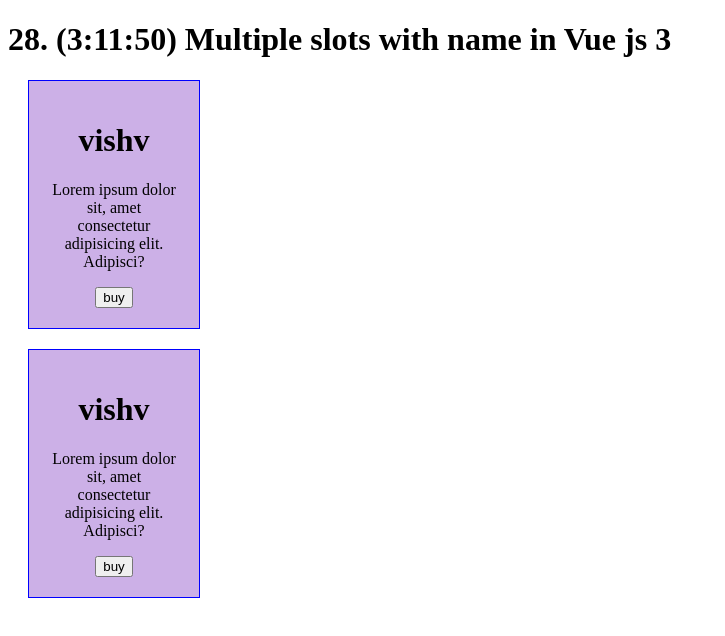
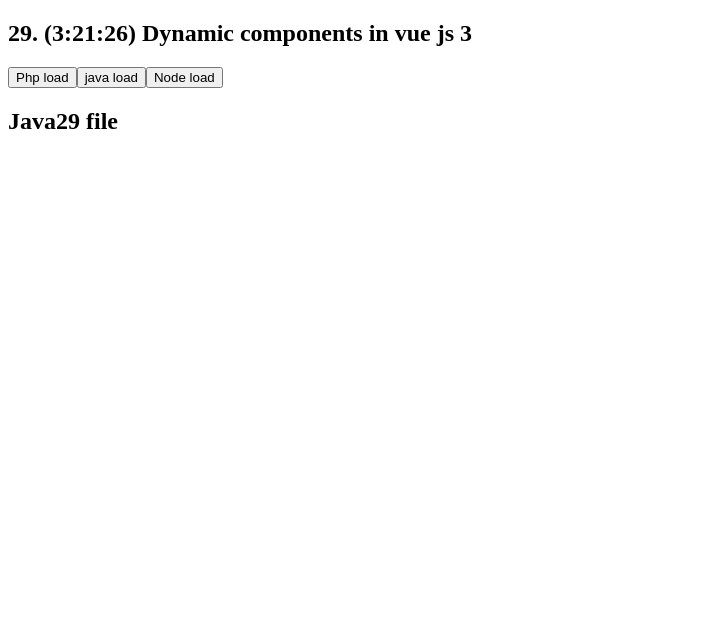
Before and after one commit to VIP114/vuejs-full-course-for-revise, a Vue app: page / in a window 1280 px wide. Shown: the top 636 px of the page, without its empty margins (0-725 px from the left). Built offline with nearby package versions, Linux system fonts and the light colour scheme.

Commit message:
29. (3:21:26) Dynamic components in vue js 3

```diff
--- a/src/App.vue
+++ b/src/App.vue
@@ -18,7 +18,8 @@
   <!-- <ComputedPropes25/> -->
   <!-- <Watchers26/> -->
   <!-- <ParentsSlots27/> -->
-  <ParentsMultipleSlots28/>
+  <!-- <ParentsMultipleSlots28/>  -->
+  <DynamicComponents29/>
 </template>
 
 <script>
@@ -40,7 +41,8 @@
 // import ComputedPropes25 from './components/ComputedPropes25'
 // import Watchers26 from './components/Watchers26'
 // import ParentsSlots27 from './components/ParentsSlots27'
-import ParentsMultipleSlots28 from './components/ParentsMultipleSlots28'
+// import ParentsMultipleSlots28 from './components/ParentsMultipleSlots28'
+import DynamicComponents29 from './components/DynamicComponents29'
 export default {
   name: 'App',
   components: {
@@ -62,7 +64,8 @@ export default {
     // ComputedPropes25,
     // Watchers26,
     // ParentsSlots27,
-    ParentsMultipleSlots28,
+    // ParentsMultipleSlots28,
+    DynamicComponents29,
   }
 }
 </script>
--- /dev/null
+++ b/src/components/DynamicComponents29.vue
@@ -0,0 +1,30 @@
+<template>
+    <div>
+        <h2>29. (3:21:26) Dynamic components in vue js 3</h2>
+    </div>
+    <button @click="tab='Php29'">Php load</button>
+    <button @click="tab='Java29'" >java load</button>
+    <button @click="tab='Node29'" >Node load</button>
+    <!-- <Php29/>
+    <Java29/>
+    <Node29/> -->
+    <component :is="tab" />
+</template>
+<script>
+import Php29 from './Php29'
+import Java29 from './Java29'
+import Node29 from './Node29'
+export default {
+    name:"DynamicComponents29",
+    components:{
+        Php29,
+        Java29,
+        Node29,
+    },
+    data() {
+        return {
+            tab:'Java29'
+        }
+    },
+}
+</script>
--- /dev/null
+++ b/src/components/Java29.vue
@@ -0,0 +1,10 @@
+<template>
+    <div>
+        <h2>Java29 file</h2>
+    </div>
+</template>
+<script>
+export default {
+    name:"Java29",
+}
+</script>
--- /dev/null
+++ b/src/components/Node29.vue
@@ -0,0 +1,10 @@
+<template>
+    <div>
+        <h2>Node29 file</h2>
+    </div>
+</template>
+<script>
+export default {
+    name:"Node29",
+}
+</script>
--- /dev/null
+++ b/src/components/Php29.vue
@@ -0,0 +1,10 @@
+<template>
+    <div>
+        <h2>php29 file</h2>
+    </div>
+</template>
+<script>
+export default {
+    name:"Php29",
+}
+</script>
```
